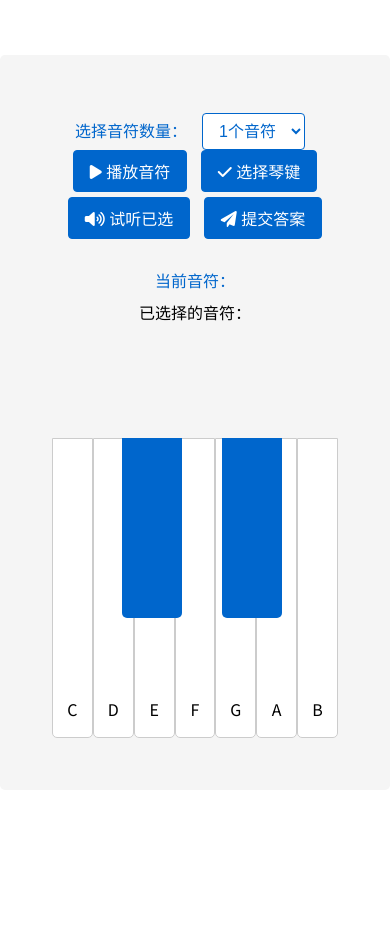
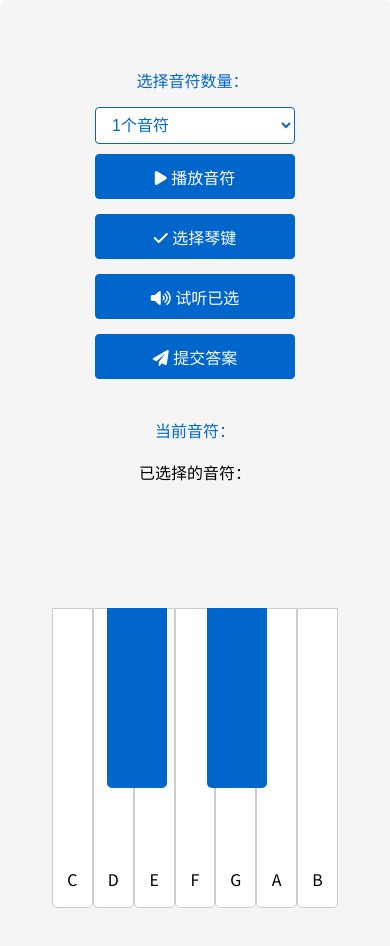
Before and after one commit to Arielllokay/Piano-note-recognition-game, a plain HTML site: page index.html in a window 390 px wide. Before the commit the page ends 844 px from the top, so only its background shows below. Drawn offline with Linux system fonts and the light colour scheme.

Commit message:
Add files via upload

```diff
--- a/style.css
+++ b/style.css
@@ -10,28 +10,57 @@
         width: 100%;
     }
 
+    .game-controls {
+        display: flex;
+        flex-direction: column;
+        align-items: center;
+        gap: 10px;
+        margin-bottom: 1rem;
+    }
+
+    label[for="noteCountSelector"] {
+        margin-bottom: 5px;
+    }
+
+    #noteCountSelector {
+        width: 200px;
+        margin: 0 0 10px 0;
+    }
+
     button {
-        margin: 5px;
-        padding: 8px 15px;
-        font-size: 0.9rem;
-        min-width: 100px;
+        width: 200px;
+        margin: 5px 0;
+        padding: 12px 15px;
+        font-size: 1rem;
+        height: 45px;
     }
 
     .white {
-        width: 60px;
-        height: 200px;
+        width: 45px;
+        height: 180px;
     }
 
     .black {
-        width: 40px;
-        height: 120px;
+        width: 30px;
+        height: 100px;
+        margin-left: -15px;
     }
 
-    .black:nth-child(8) { left: 40px; }
-    .black:nth-child(9) { left: 100px; }
-    .black:nth-child(10) { left: 220px; }
-    .black:nth-child(11) { left: 280px; }
-    .black:nth-child(12) { left: 340px; }
+    .piano {
+        padding: 10px;
+        margin-top: 20px;
+    }
+
+    .piano-keys {
+        justify-content: center;
+    }
+
+    /* 重新计算黑键位置 */
+    .black:nth-child(8) { left: 30px; }
+    .black:nth-child(9) { left: 75px; }
+    .black:nth-child(10) { left: 165px; }
+    .black:nth-child(11) { left: 210px; }
+    .black:nth-child(12) { left: 255px; }
 }
 
 body {
```
